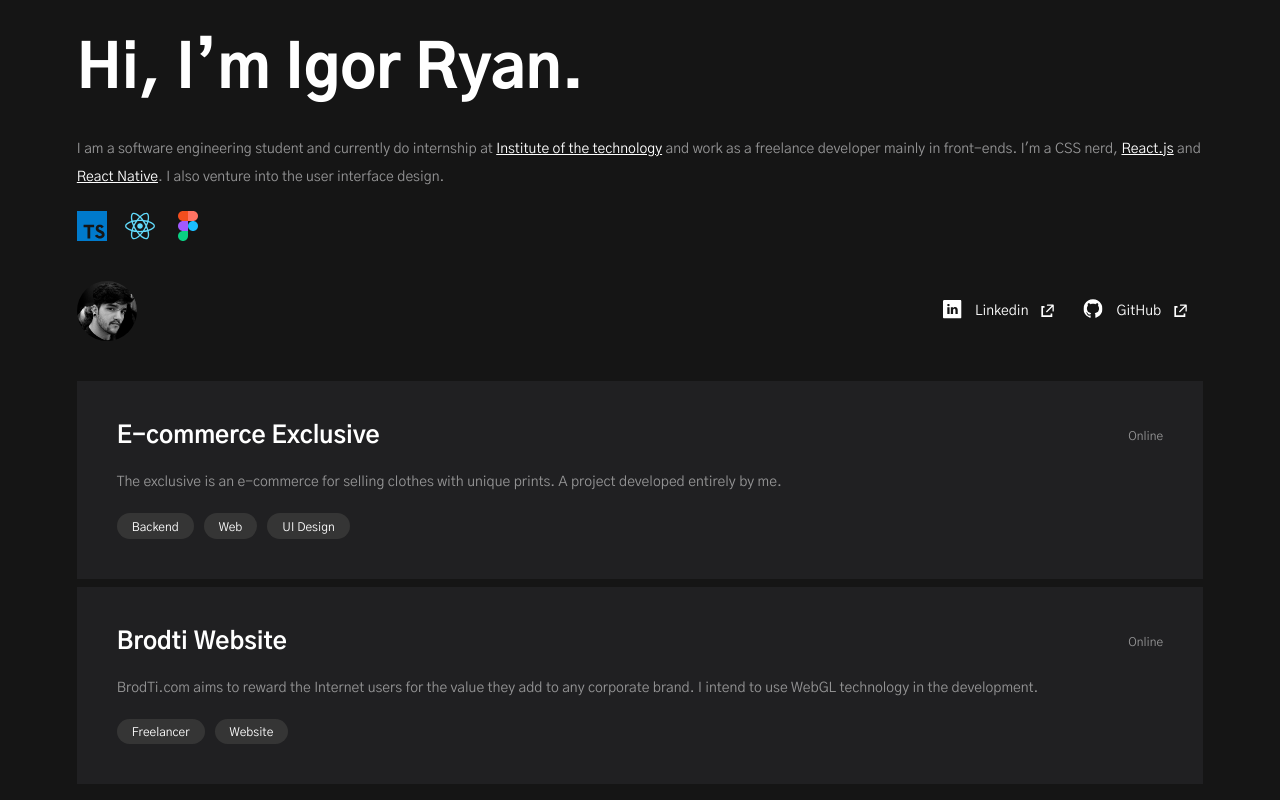
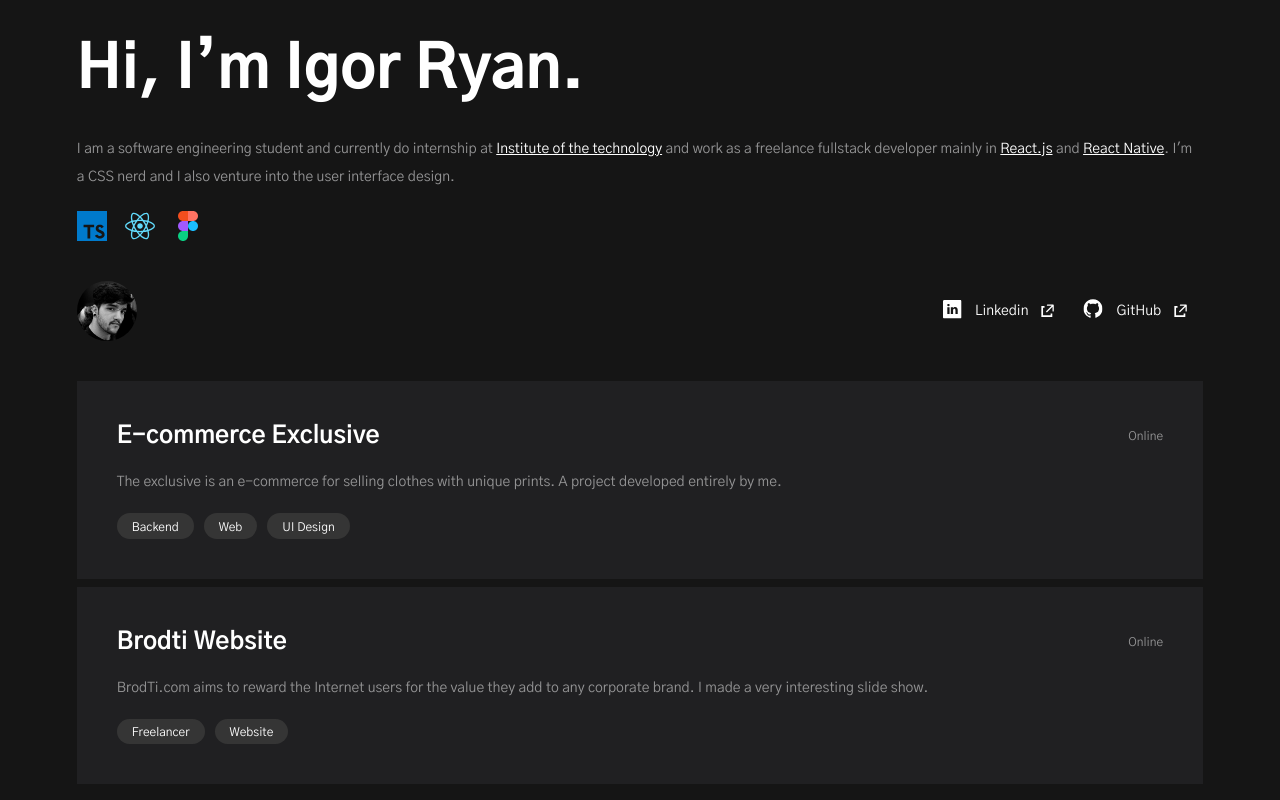
Before and after one commit to Igorryan/portfolio, a React (Create React App) app: page / in a window 1280 px wide. Shown: the top 800 px of the page. Built offline with nearby package versions, Linux system fonts and the light colour scheme.

Commit message:
update descriptions projects

```diff
--- a/src/components/Projectsmax/index.tsx
+++ b/src/components/Projectsmax/index.tsx
@@ -22,7 +22,7 @@ const projects: IProject[] = [
   {
     id: 2,
     title: 'Brodti Website',
-    description: 'BrodTi.com aims to reward the Internet users for the value they add to any corporate brand. I intend to use WebGL technology in the development.',
+    description: 'BrodTi.com aims to reward the Internet users for the value they add to any corporate brand. I made a very interesting slide show.',
     tags: [
       'Freelancer', 'Website'
     ]
--- a/src/components/Sidebar/index.tsx
+++ b/src/components/Sidebar/index.tsx
@@ -48,7 +48,8 @@ const Sidebar: React.FC = () => {
           Igor Ryan.
       </Title>
         <Description>
-          I am a software engineering student and currently do internship at <a href="https://www.igti.com.br/" rel="noopener noreferrer" target="_blank">Institute of the technology</a> and work as a freelance developer mainly in front-ends. I'm a CSS nerd, <a href="https://pt-br.reactjs.org/" rel="noopener noreferrer" target="_blank">React.js</a> and <a href="https://reactnative.dev/" rel="noopener noreferrer" target="_blank">React Native</a>. I also venture into the user interface design.
+          I am a software engineering student and currently do internship at <a href="https://www.igti.com.br/" rel="noopener noreferrer" target="_blank">Institute of the technology</a> and work as a freelance fullstack developer mainly in <a href="https://pt-br.reactjs.org/" rel="noopener noreferrer" target="_blank">React.js</a> and <a href="https://reactnative.dev/" rel="noopener noreferrer" target="_blank">React Native</a>.
+           I'm a CSS nerd and I also venture into the user interface design.
       </Description>
 
         <SkillsContainer>
--- a/src/components/Sidebar/styles.ts
+++ b/src/components/Sidebar/styles.ts
@@ -5,7 +5,7 @@ export const Container = styled.aside`
   display: flex;
   justify-content: space-between;
   flex-direction: column;
-  width: 400px;
+  width: 410px;
   height: 100%;
 
   @media only screen and (max-width: 1400px){
```
